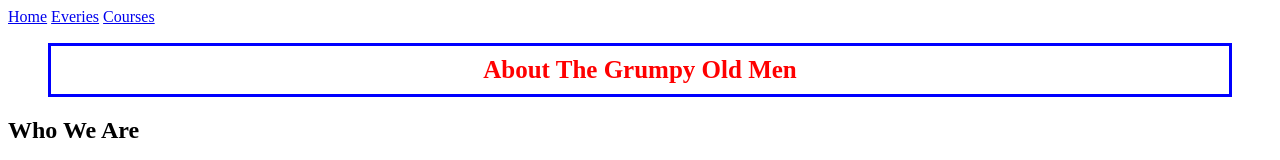
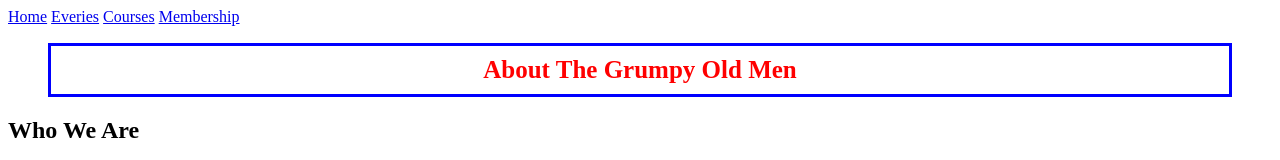
Before and after one commit to JWS1234/Grumpies, a plain HTML site: page index.html in a window 1280 px wide. Shown: the top 160 px of the page. Drawn offline with Linux system fonts and the light colour scheme.

Commit message:
Update index.html

```diff
--- a/index.html
+++ b/index.html
@@ -63,6 +63,7 @@
     <a href="index.html">Home</a>
     <a href="GOM Everies">Everies</a>
     <a href="GOM Courses">Courses</a>
+    <a href="GOM Courses">Membership</a>
 </nav>
 
 
```
